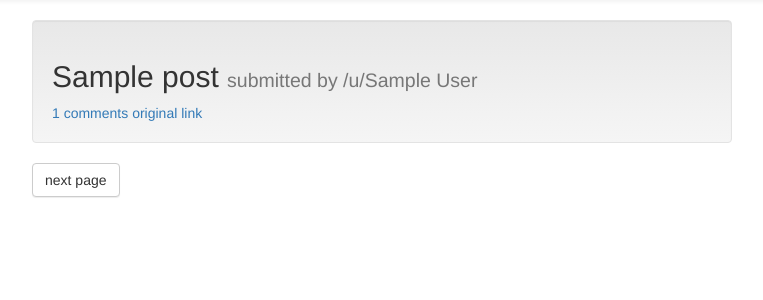
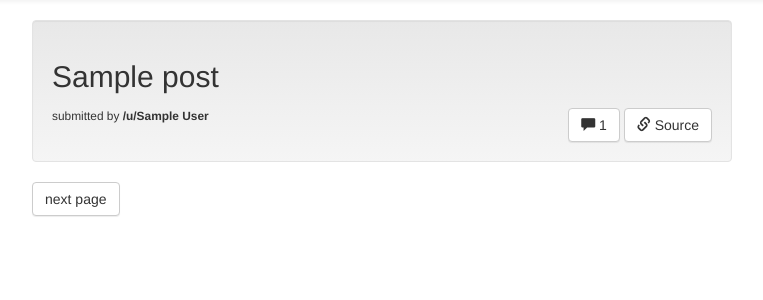
Before and after one commit to Niautanor/redditgag, a Django app: template app/templates/index.html in a window 1280 px wide. Shown: the part 52-352 px from the top of the page, without its empty margins (258-1021 px from the left). Run offline with Django 3.2, Linux system fonts and the light colour scheme; the template is opened without the code that fills it: most values are stand-ins (such as "Sample title", 1, 10 or a date in 2020); some libraries are stand-ins or nearby versions.

Commit message:
Update post metadata layout
Links to commend and author are now wrapped into buttons located
on right side below the post. Also the author and post categorie
are located on the lower left side of post container. This gives
the post a more minimalistic view and let the user focus the post
and title first.

Main changes:
* Icon for comment link
* Icon for source link
* author below the post
* reddit categorie below the post
* padding of 5px to seperate post and metadata

```diff
--- a/app/static/css/redditgag.css
+++ b/app/static/css/redditgag.css
@@ -50,3 +50,7 @@
 .post-hidden:hover > .post-content {
   display: initial;
 }
+
+.things {
+  padding-top: 5px;
+}
--- a/app/templates/index.html
+++ b/app/templates/index.html
@@ -14,11 +14,6 @@
           </span>
           {% endif %}
           {{ post.title }}
-          <small>
-            submitted by /u/{{ post.author }}
-            {% if print_subreddit %} to /r/{{ post.subreddit }}
-            {% endif %}
-          </small>
         </h2>
         <div class="post-content">
           {% if post.kind == "IMAGE" %}
@@ -52,9 +47,23 @@
           </div>
           {% endif %}
         </div>
-        <div class="things">
-          <a href="{{ post.permalink }}">{{ post.num_comments }} comments</a>
-          <a href="{{ post.original_url }}">original link</a>
+        <div class="row things">
+          <small class="col-md-6">
+            submitted by <b>/u/{{ post.author }}</b>
+            {% if print_subreddit %} to <b>/r/{{ post.subreddit }}</b>
+            {% endif %}
+          </small>
+          <div class="col-md-6 text-right">
+            <a href="{{ post.permalink }}">
+             <button type="button" class="btn btn-default">
+               <span class="glyphicon glyphicon-comment" aria-hidden="true"></span> {{ post.num_comments }}
+             </button></a>
+            <a href="{{ post.original_url }}">
+             <button type="button" class="btn btn-default">
+               <span class="glyphicon glyphicon-link" aria-hidden="true"></span> Source
+             </button>
+            </a>
+          </div>
         </div>
       </div>
     {% endfor %}
```
